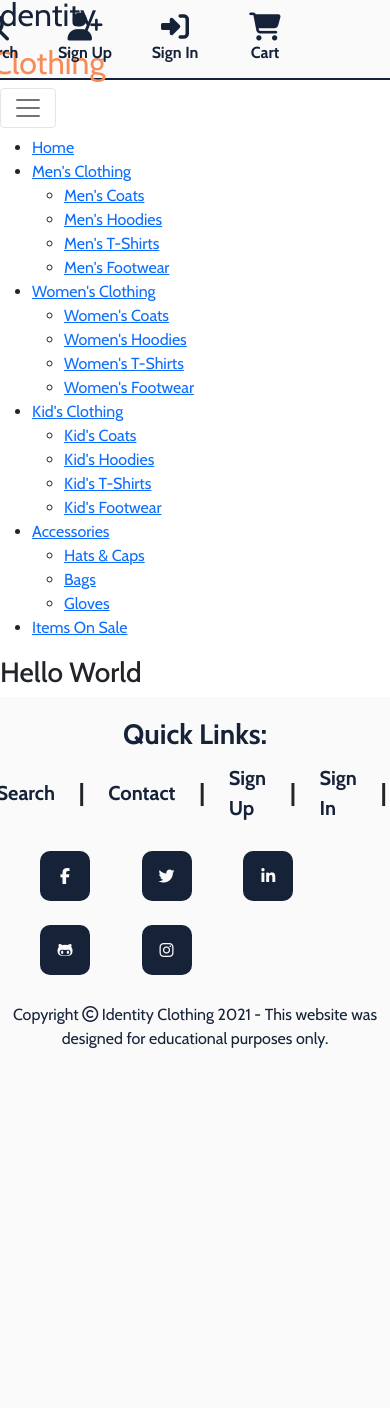
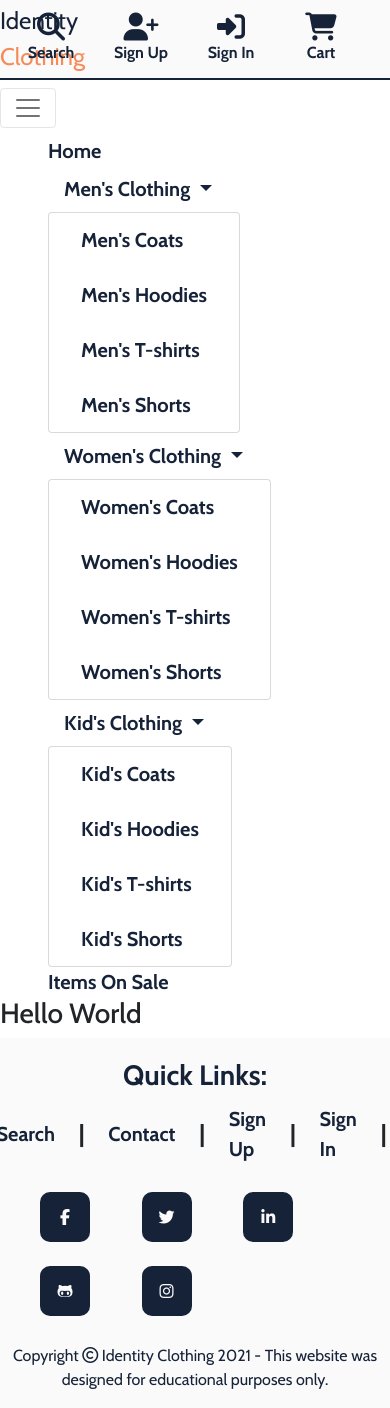
Before and after one commit to BenPruden97/Identity-Clothing, a Django app: page / in a window 390 px wide, after a click that opens the changed part; the page is wider, and only the part inside the window is pictured. Before the commit the page ends 1048 px from the top of that part, so only its background shows below. Run offline with Django 3.2, Linux system fonts and the light colour scheme; some libraries are stand-ins or nearby versions.

Commit message:
Fixing styling for dropdown menu for tablet and mobile devices

```diff
--- a/static/css/base.css
+++ b/static/css/base.css
@@ -48,7 +48,7 @@
     align-items: center;
     list-style-type: none;
     margin-bottom: 0;
-    margin-right: 5rem;
+    margin-right: 4rem;
 }
 
 .header-icons ul li{
@@ -102,12 +102,12 @@
     font-size: 1.25rem;
 }
 
-.nav-links ul li:hover{
-    transform: scale(1.05);
+.nav-links ul li a:hover{
+    color: #f68b58;
 }
 
-.nav-links ul li a:hover{
-    color: #f68b58;
+.dropdown-menu{
+    position: relative;
 }
 
 ul.dropdown-menu{
@@ -237,4 +237,39 @@
         display: none;
     }
 
+    .header-logo a{
+        font-size: 1.5rem;
+    }
+
+    .header-icons ul{
+        margin-right: 1.5rem;
+    }
+
+    ul.dropdown-menu{
+        display: none;
+    }
+
+    .burger-nav-links ul{
+        display: flex;
+        justify-content: flex-start;
+        align-items: flex-start;
+        flex-direction: column;
+        list-style-type: none;
+        margin-bottom: 0;
+    }
+
+    .burger-nav-links ul li{
+        padding: 0 1rem;
+    }
+
+    .burger-nav-links ul li a{
+        text-decoration: none;
+        color: #152238;
+        font-weight: bold;
+        font-size: 1.25rem;
+    }
+
+    .burger-nav-links ul li a:hover{
+        color: #f68b58;
+    }
 }
--- a/templates/base.html
+++ b/templates/base.html
@@ -190,7 +190,7 @@
 
                     <div class="col-12">
 
-                        <nav class="navbar navbar-expand-lg navbar-light">
+                        <nav class="navbar navbar-expand-md navbar-light">
 
                             <button class="navbar-toggler" type="button" data-bs-toggle="collapse" data-bs-target="#navbarToggleExternalContent"
                             aria-controls="navbarToggleExternalContent" aria-expanded="false" aria-label="Toggle navigation">
@@ -199,42 +199,71 @@
 
                         </nav>
 
-                        <div class="collapse" id="navbarToggleExternalContent">
+                        <div class="collapse burger-nav-links" id="navbarToggleExternalContent">
 
                             <ul>
 
                                 <li><a href="{% url 'home' %}">Home</a></li>
 
-                                <li><a href="#">Men's Clothing</a></li>
-                                    <ul class="dropdown">
-                                        <li><a href="#">Men's Coats</a></li>
-                                        <li><a href="#">Men's Hoodies</a></li>
-                                        <li><a href="#">Men's T-Shirts</a></li>
-                                        <li><a href="#">Men's Footwear</a></li>
+                                <li class="nav-item dropdown">
+
+                                    <a class="nav-link dropdown-toggle" href="#" id="navbarDropdown" role="button" data-bs-toggle="dropdown" aria-expanded="false">
+                                        Men's Clothing
+                                    </a>
+
+                                    <ul class="dropdown-menu" aria-labelledby="navbarDropdown">
+
+                                        <li><a class="dropdown-item" href="#">Men's Coats</a></li>
+                                        <div class="dropdown-divider"></div>
+                                        <li><a class="dropdown-item" href="#">Men's Hoodies</a></li>
+                                        <div class="dropdown-divider"></div>
+                                        <li><a class="dropdown-item" href="#">Men's T-shirts</a></li>
+                                        <div class="dropdown-divider"></div>
+                                        <li><a class="dropdown-item" href="#">Men's Shorts</a></li>
+
                                     </ul>
 
-                                <li><a href="#">Women's Clothing</a></li>
-                                    <ul class="dropdown">
-                                        <li><a href="#">Women's Coats</a></li>
-                                        <li><a href="#">Women's Hoodies</a></li>
-                                        <li><a href="#">Women's T-Shirts</a></li>
-                                        <li><a href="#">Women's Footwear</a></li>
+                                </li>
+
+                                <li class="nav-item dropdown">
+
+                                    <a class="nav-link dropdown-toggle" href="#" id="navbarDropdown" role="button" data-bs-toggle="dropdown" aria-expanded="false">
+                                        Women's Clothing
+                                    </a>
+
+                                    <ul class="dropdown-menu" aria-labelledby="navbarDropdown">
+
+                                        <li><a class="dropdown-item" href="#">Women's Coats</a></li>
+                                        <div class="dropdown-divider"></div>
+                                        <li><a class="dropdown-item" href="#">Women's Hoodies</a></li>
+                                        <div class="dropdown-divider"></div>
+                                        <li><a class="dropdown-item" href="#">Women's T-shirts</a></li>
+                                        <div class="dropdown-divider"></div>
+                                        <li><a class="dropdown-item" href="#">Women's Shorts</a></li>
+
                                     </ul>
 
-                                <li><a href="#">Kid's Clothing</a></li>
-                                    <ul class="dropdown">
-                                        <li><a href="#">Kid's Coats</a></li>
-                                        <li><a href="#">Kid's Hoodies</a></li>
-                                        <li><a href="#">Kid's T-Shirts</a></li>
-                                        <li><a href="#">Kid's Footwear</a></li>
+                                </li>
+
+                                <li class="nav-item dropdown">
+
+                                    <a class="nav-link dropdown-toggle" href="#" id="navbarDropdown" role="button" data-bs-toggle="dropdown" aria-expanded="false">
+                                        Kid's Clothing
+                                    </a>
+
+                                    <ul class="dropdown-menu" aria-labelledby="navbarDropdown">
+
+                                        <li><a class="dropdown-item" href="#">Kid's Coats</a></li>
+                                        <div class="dropdown-divider"></div>
+                                        <li><a class="dropdown-item" href="#">Kid's Hoodies</a></li>
+                                        <div class="dropdown-divider"></div>
+                                        <li><a class="dropdown-item" href="#">Kid's T-shirts</a></li>
+                                        <div class="dropdown-divider"></div>
+                                        <li><a class="dropdown-item" href="#">Kid's Shorts</a></li>
+
                                     </ul>
 
-                                <li><a href="#">Accessories</a></li>
-                                    <ul class="dropdown">
-                                        <li><a href="#">Hats & Caps</a></li>
-                                        <li><a href="#">Bags</a></li>
-                                        <li><a href="#">Gloves</a></li>
-                                    </ul>
+                                </li>
 
                                 <li><a href="#">Items On Sale</a></li>
 
```
